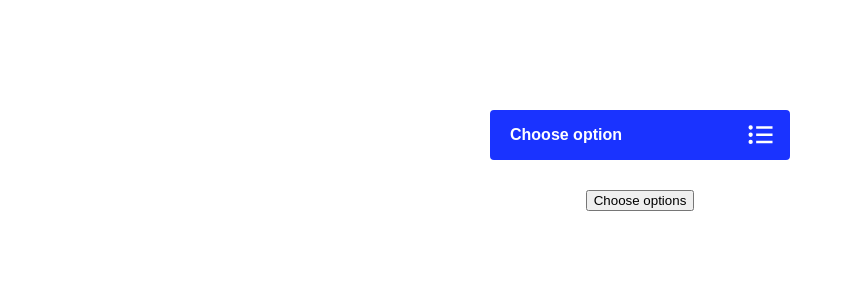
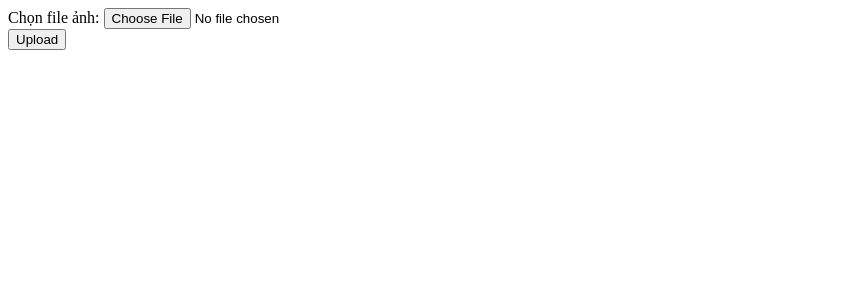
Before and after one commit to NguyenVanHuy1405/Lab07, a PHP site: page / in a window 1280 px wide. Shown: the top 300 px of the page, without its empty margins (0-845 px from the left). Run offline with PHP 8.4, Linux system fonts and the light colour scheme.

Commit message:
Update index.php

```diff
--- a/index.php
+++ b/index.php
@@ -1,118 +1,9 @@
-<!doctype html>
-<html lang="en">
 
-<head>
-  <style>
-    .container {
-      max-width: 350px;
-      margin: 50px auto;
-      text-align: center;
-    }
-
-    input[type="submit"] {
-      margin-bottom: 20px;
-    }
-
-    .select-block {
-      width: 300px;
-      margin: 110px auto 30px;
-      position: relative;
-    }
-
-    select {
-      width: 100%;
-      height: 50px;
-      font-size: 100%;
-      font-weight: bold;
-      cursor: pointer;
-      border-radius: 0;
-      background-color: #1A33FF;
-      border: none;
-      border: 2px solid #1A33FF;
-      border-radius: 4px;
-      color: white;
-      appearance: none;
-      padding: 8px 38px 10px 18px;
-      -webkit-appearance: none;
-      -moz-appearance: none;
-      transition: color 0.3s ease, background-color 0.3s ease, border-bottom-color 0.3s ease;
-    }
-
-    /* For IE <= 11 */
-    select::-ms-expand {
-      display: none;
-    }
-
-    .selectIcon {
-      top: 7px;
-      right: 15px;
-      width: 30px;
-      height: 36px;
-      padding-left: 5px;
-      pointer-events: none;
-      position: absolute;
-      transition: background-color 0.3s ease, border-color 0.3s ease;
-    }
-
-    .selectIcon svg.icon {
-      transition: fill 0.3s ease;
-      fill: white;
-    }
-
-    select:hover,
-    select:focus {
-      color: #000000;
-      background-color: white;
-    }
-
-    select:hover~.selectIcon,
-    select:focus~.selectIcon {
-      background-color: white;
-    }
-
-    select:hover~.selectIcon svg.icon,
-    select:focus~.selectIcon svg.icon {
-      fill: #1A33FF;
-    }
-  </style>
-</head>
-
-<body>
-
-  <div class="container mt-5">
-    <form action="" method="post" class="mb-3">
-      <div class="select-block">
-        <select name="Fruit">
-          <option value="" disabled selected>Choose option</option>
-          <option value="shop1">shop1</option>
-          <option value="shop2">shop2</option>
-          <option value="all">all</option>
-        </select>
-        <div class="selectIcon">
-          <svg focusable="false" viewBox="0 0 104 128" width="25" height="35" class="icon">
-            <path d="m2e1 95a9 9 0 0 1 -9 9 9 9 0 0 1 -9 -9 9 9 0 0 1 9 -9 9 9 0 0 1 9 9zm0-3e1a9 9 0 0 1 -9 9 9 9 0 0 1 -9 -9 9 9 0 0 1 9 -9 9 9 0 0 1 9 9zm0-3e1a9 9 0 0 1 -9 9 9 9 0 0 1 -9 -9 9 9 0 0 1 9 -9 9 9 0 0 1 9 9zm14 55h68v1e1h-68zm0-3e1h68v1e1h-68zm0-3e1h68v1e1h-68z"></path>
-          </svg>
-        </div>
-      </div>
-
-      <input type="submit" name="submit" value ="Choose options">
-    </form>
-
-    <?php
-      if(isset($_POST['submit'])){
-        if(!empty($_POST['Fruit'])) {
-          $sel = $_POST['Fruit'];
-          echo ("Select .$sel");
-        }
-        else
-        {
-          echo("Please select again");
-        }
-      }
-
-    ?>
-  </div>
-
-</body>
-
+<html>
+	<body>
+		<form action="xuly.php" enctype="multipart/form-data" method="POST">
+		   Chọn file ảnh: <input type="file" name="uploadFile"><br>
+		   <input type="submit" name="submit" value="Upload">
+		</form>
+	</body>
 </html>
```
